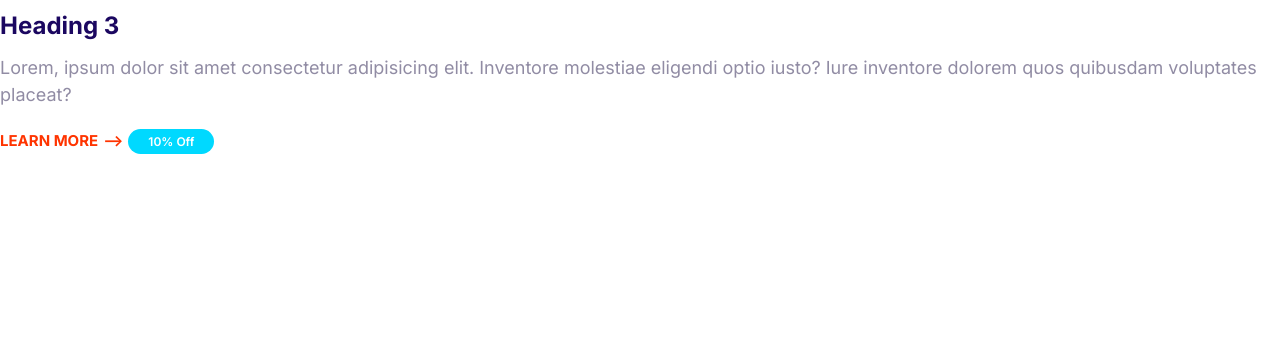
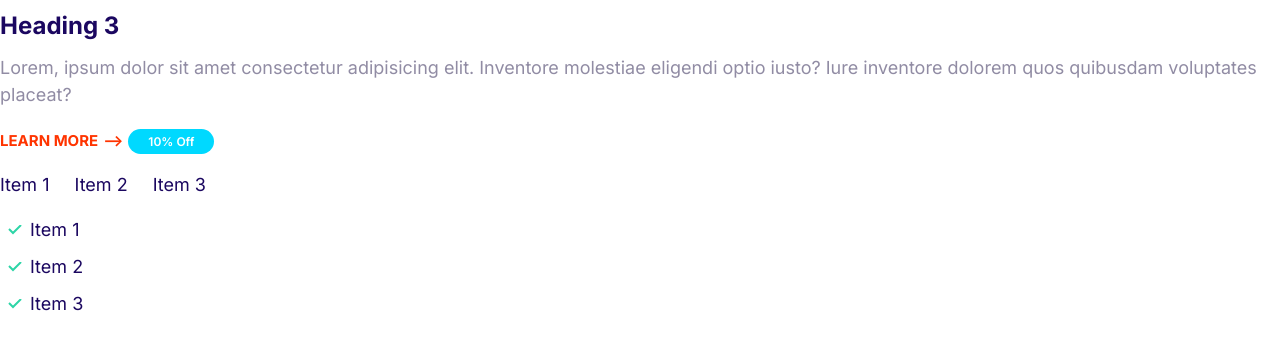
Before and after one commit to alanluqman/Demo-Website, a plain HTML site: page index.html in a window 1280 px wide. Shown: the part 283-632 px from the top of the page. Drawn offline with Linux system fonts and the light colour scheme.

Commit message:
creating horizantle and vertical list.

```diff
--- a/css/style.css
+++ b/css/style.css
@@ -121,3 +121,33 @@ a{
         font-size: 1.2rem;
     }
 }
+
+
+/*  Lists  */
+.list{
+    list-style: none;
+    padding-left: 0;
+    color: var(--color-headings);
+
+}
+.list--inline .list__item {
+display: inline-block;
+margin-right: 2rem;
+
+}
+
+.list--tick{
+    list-style-image: url(../images/tick.svg);
+    padding-left: 3rem;
+}
+
+.list--tick .list__item{
+    padding-left: 0.5rem;
+    margin-bottom: 1rem;
+}
+
+@media screen and (min-width:1024px) {
+    .list--tick .list__item{
+        padding-left: 0;
+    }
+}
--- a/index.html
+++ b/index.html
@@ -21,5 +21,17 @@
 
     <span class="badge badge--secondary badge--small">10% Off</span>
 
+    <ul class="list list--inline">
+        <li class="list__item">Item 1</li>
+        <li class="list__item">Item 2</li>
+        <li class="list__item">Item 3</li>
+    </ul>
+
+    <ul class="list list--tick">
+        <li class="list__item">Item 1</li>
+        <li class="list__item">Item 2</li>
+        <li class="list__item">Item 3</li>
+    </ul>
+
 </body>
 </html>
```
Also changed, not shown: components/lists.html (added, +11 -0 lines), images/tick.svg (added).
